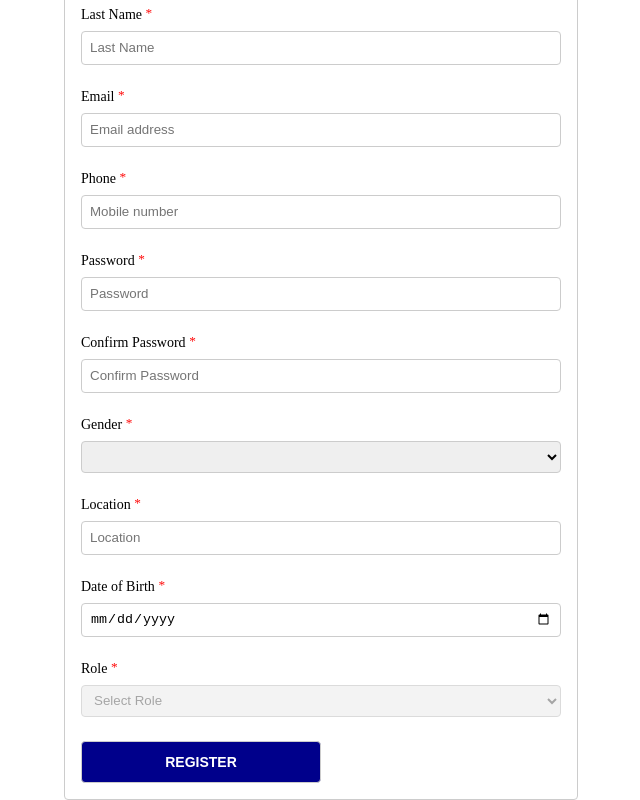
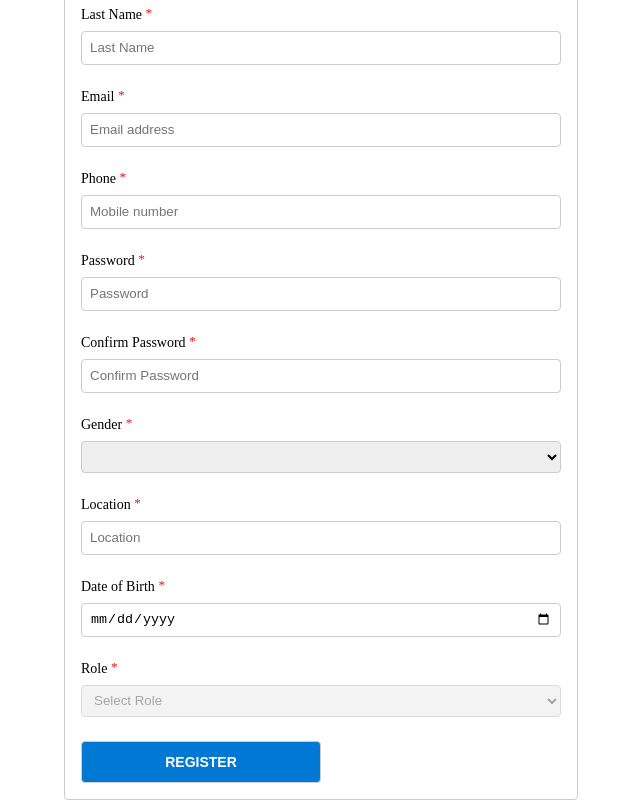
Before and after one commit to emzzy/telefront, a React (Vite) app: page /register in a window 1280 px wide. Shown: the part 198-998 px from the top of the page, without its empty margins (319-959 px from the left). Built offline with nearby package versions, Linux system fonts and the light colour scheme.

Commit message:
Register form

```diff
--- a/src/styles/RegisterForm.css
+++ b/src/styles/RegisterForm.css
@@ -61,7 +61,7 @@ button {
     width: 240px;
     border-radius: 4px;
     border: 1px solid #ccc;
-    background-color: darkblue;
+    background-color: #0078d4;
     color: white;
     text-transform: uppercase;
     font-size: 14px;
```
